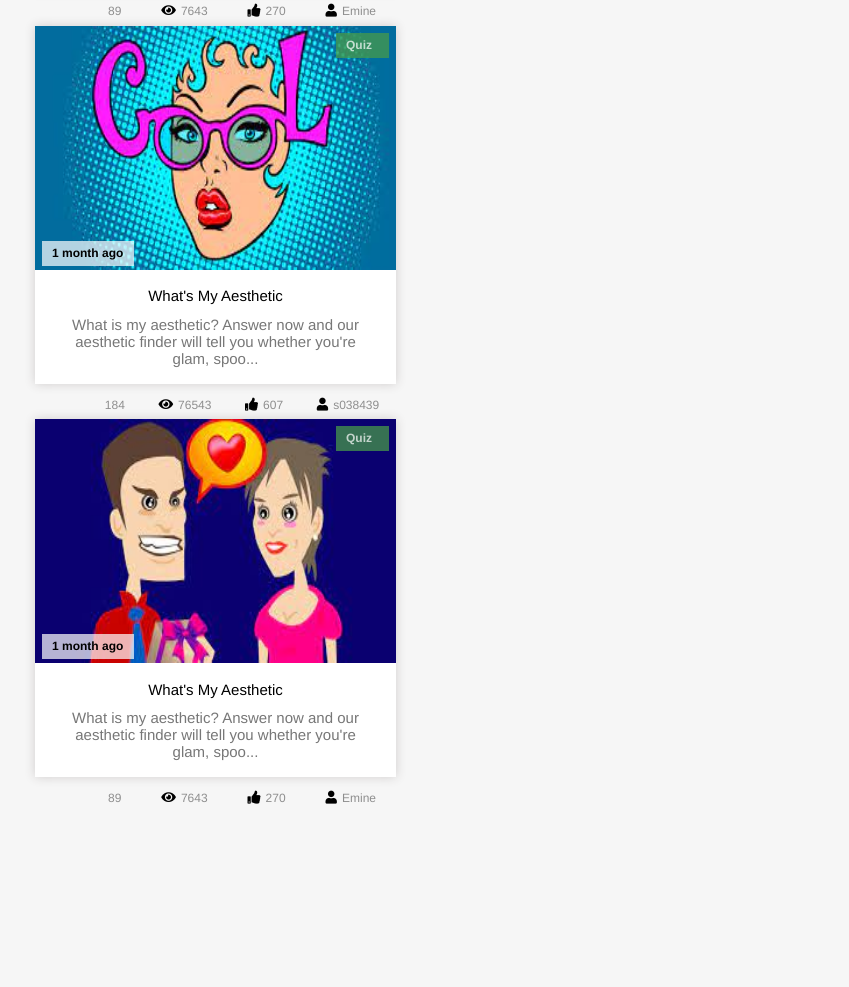
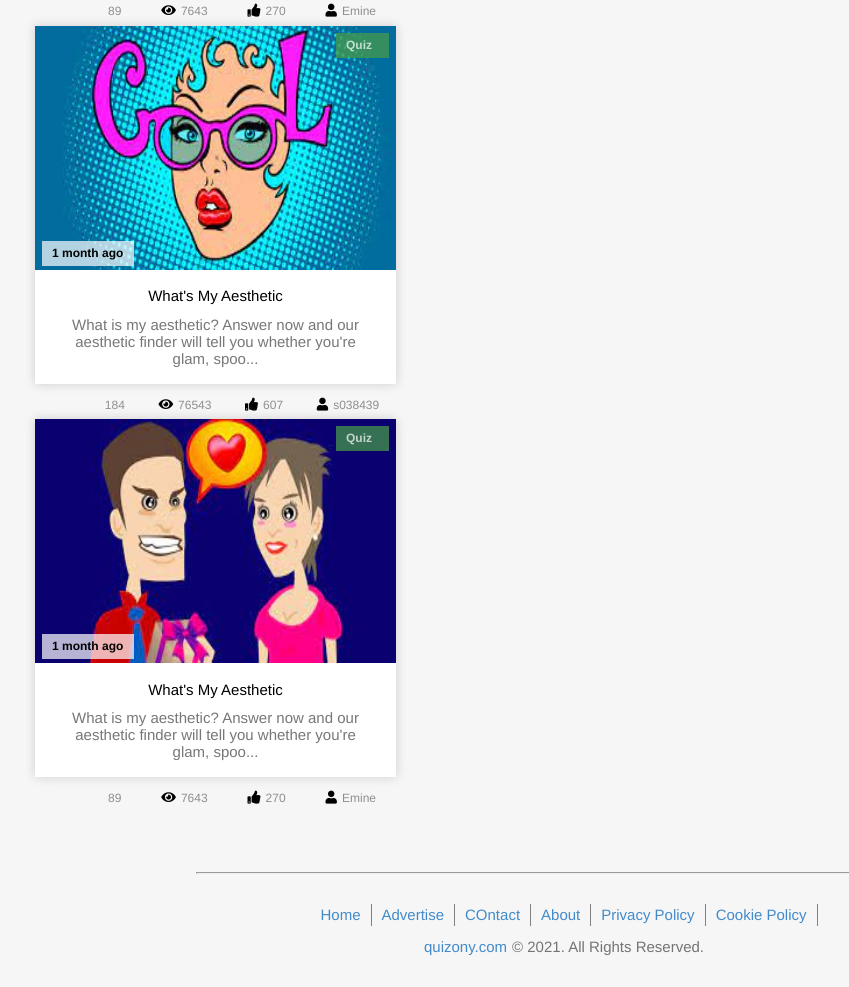
Before and after one commit to Newton-Maurya/AlignBox, a plain HTML site: page index.html in a window 1280 px wide. Shown: the part 6404-7391 px from the top of the page, without its empty margins (70-919 px from the left). Before the commit the page ends 7216 px from the top, so only its background shows below. Drawn offline with Linux system fonts and the light colour scheme.

Commit message:
first commit

```diff
--- a/index.html
+++ b/index.html
@@ -395,6 +395,20 @@
                         </div>
                     </a>
                 </div>
+                <div class="footer">
+                    <hr class="hr-mr">
+                    <div class="footer_sub1">
+                        <ul>
+                            <li><a href="">Home</a></li>
+                            <li><a href="">Advertise</a></li>
+                            <li><a href="">COntact</a></li>
+                            <li><a href="">About</a></li>
+                            <li><a href="">Privacy Policy</a></li>
+                            <li><a href="">Cookie Policy</a></li>
+                        </ul>
+                        <p class="copyright"><a href="https://www.quizony.com/">quizony.com</a>&copy; 2021. All Rights Reserved.</p>
+                    </div>
+                </div>
             </div>
         </div>
         <div class="container-right">
--- a/style.css
+++ b/style.css
@@ -301,3 +301,36 @@ a{
     color: white;
     font-size: 23px;
 }
+/* footer */
+.footer{
+    width: 100%;
+    margin: 30px -170px;
+    margin-left: 161px;
+    position: relative;
+    bottom: 0px;
+    display: inline-block;
+}
+.hr-mr{
+    margin: 30px 0px;
+}
+.footer_sub1 ul{
+    display: flex;
+    justify-content: center;
+}
+.footer_sub1 ul a{
+    padding: 0px 10px;
+    border-right: 1px solid rgb(129, 129, 129);
+    color: #428bca;
+    font-size: 15px;
+}
+.copyright{
+    text-align: center;
+    color: #737475;
+    font-size: 15px;
+    padding-top: 10px;
+}
+.copyright a{
+    display: inline-block;
+    color: #428bca;
+    margin-right: 5px;
+}
```
